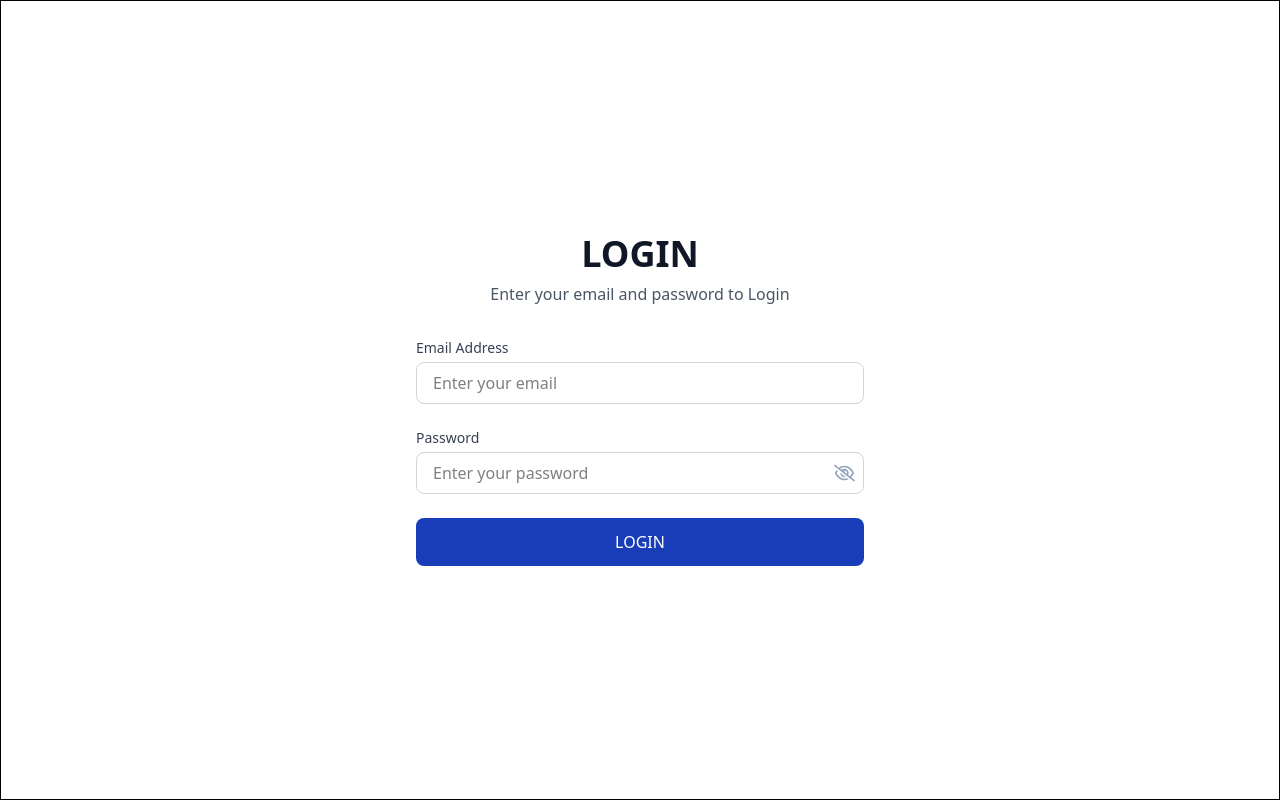
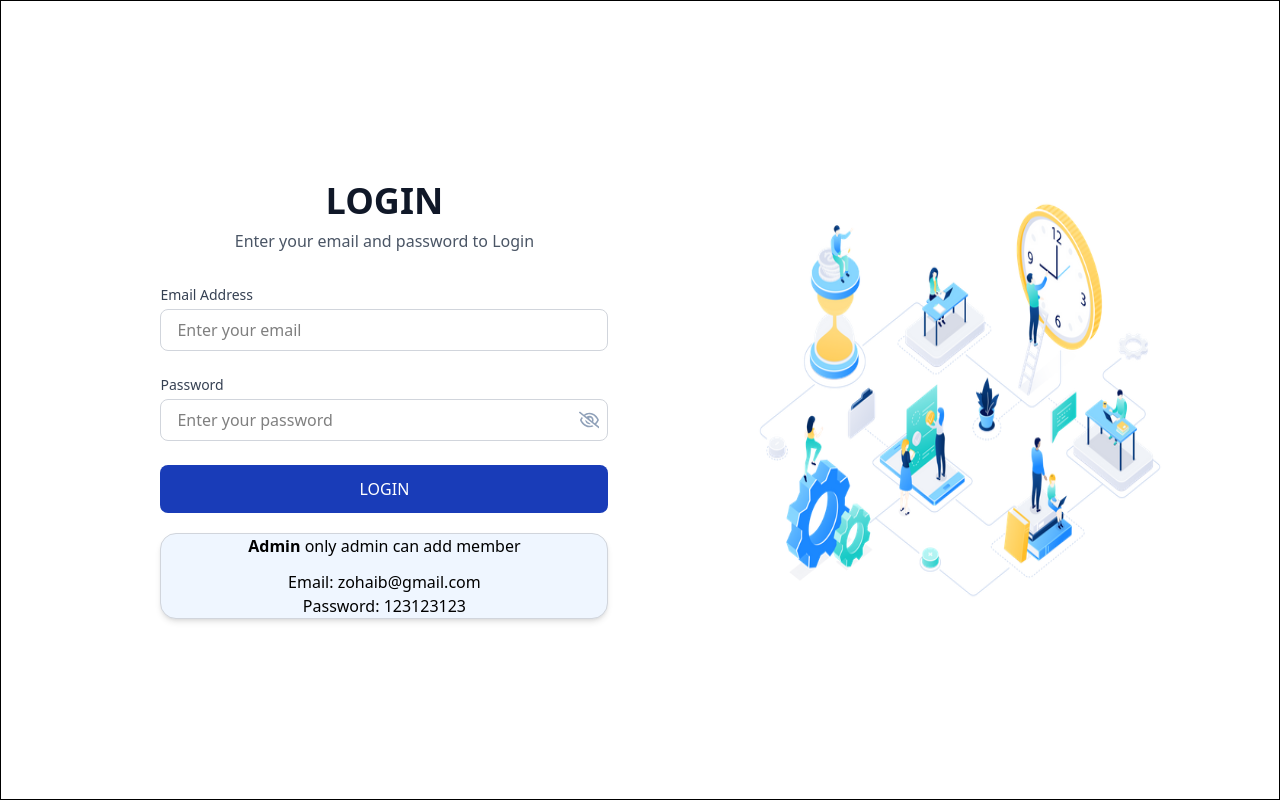
Before and after one commit to syedzohaib-dev/Task_Manager_Client, a React (Vite) app: page / in a window 1280 px wide. Built offline with nearby package versions, Linux system fonts and the light colour scheme; no server answers.

Commit message:
minor-changes

```diff
--- a/src/components/AddNewUserModal.jsx
+++ b/src/components/AddNewUserModal.jsx
@@ -130,7 +130,7 @@ const AddNewUserModal = ({ openAddUser, onClose, editUser }) => {
             const message =
                 err.response?.data?.message || "Signup failed. Try again.";
 
-            errorToast(message);
+            errorToast("Signup failed. Try again." || message);
 
         } finally {
             setLoading(false);
--- a/src/pages/auth/Login.jsx
+++ b/src/pages/auth/Login.jsx
@@ -102,7 +102,7 @@ const Login = ({ setUserRole }) => {
       const message =
         err.response?.data?.message || "Login failed. Try again.";
 
-      errorToast(err.message);
+      errorToast("Login failed. Try again." || err?.message);
     } finally {
       setLoading(false);
     }
@@ -113,7 +113,7 @@ const Login = ({ setUserRole }) => {
   return (
     <div onSubmit={handleSubmit} className="h-screen flex justify-center items-center border">
       {/* Left Side - Signup Form */}
-      <div className="w-full lg:w-1/2 bg-white flex items-center justify-center sm:p-6 ">
+      <div className="w-[60%] lg:w-1/2 bg-white flex items-center justify-center sm:p-6 ">
         <div className="w-full max-w-md">
           {/* Header */}
           <div className="text-center mb-6 sm:mb-8">
@@ -191,10 +191,18 @@ const Login = ({ setUserRole }) => {
           </form>
 
           {/* Login Link */}
-
+          <div className="w-full border text-center border-gray-300 rounded-2xl mt-5 shadow-md bg-blue-50">
+            <h3 className='mb-3'> <span className='font-bold'>Admin</span> only admin can add member</h3>
+            <p>Email: zohaib@gmail.com</p>
+            <p>Password: 123123123</p>
+          </div>
         </div>
       </div >
+      <div className="w-[40%] h-screen flex justify-center items-center">
+        <img src="/images/login-bg.webp" className='w-120 h-120' alt="" srcset="" />
 
+
+      </div>
 
     </div >
   );
```
Also changed, not shown: public/images/login-bg.webp (added).
